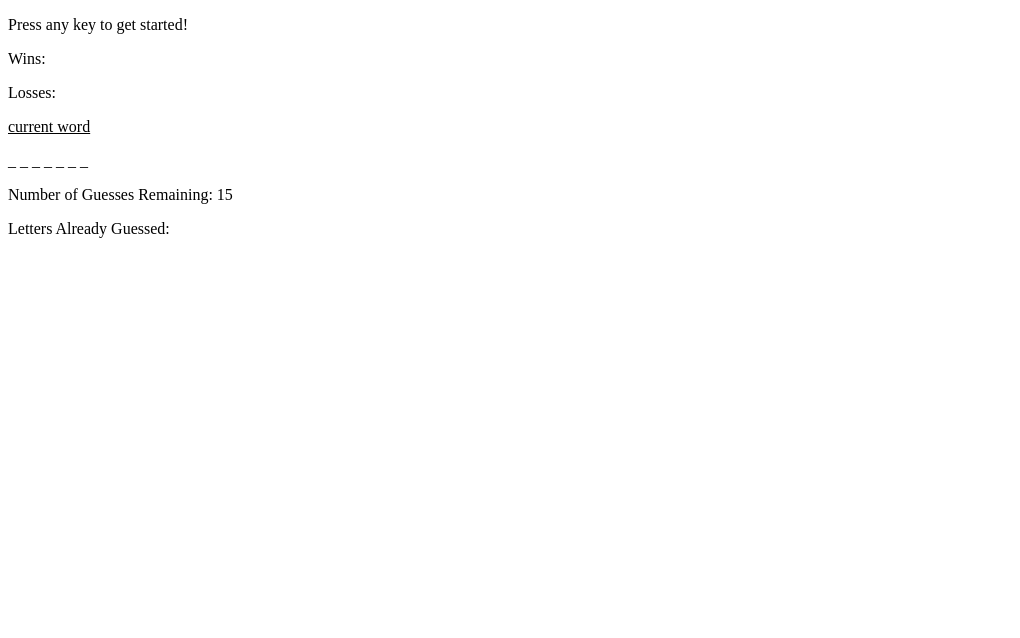
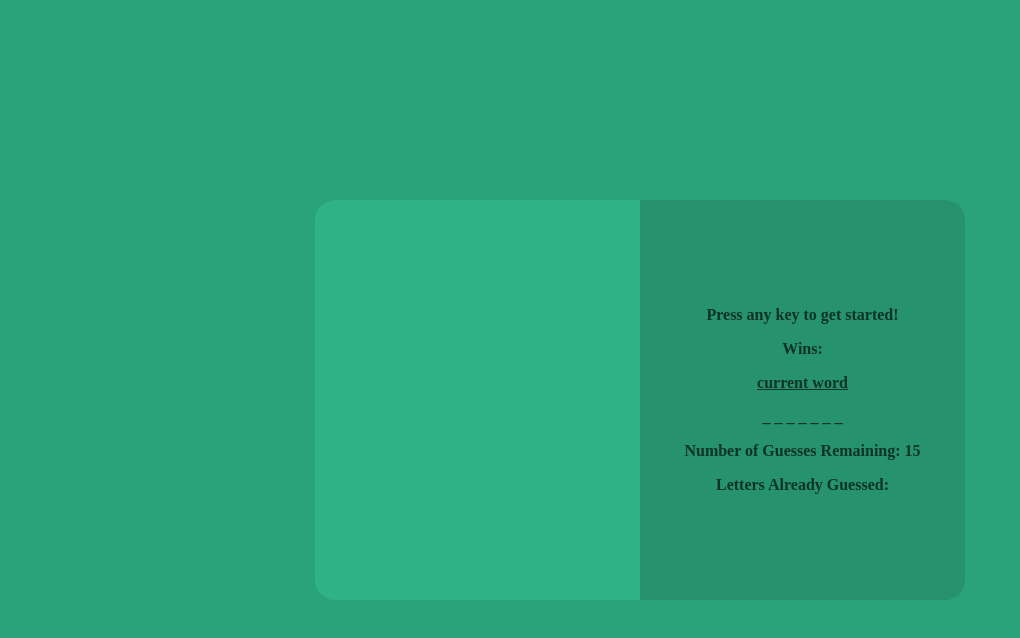
Before and after one commit to urvishp13/Word-Guess-Game, a plain HTML site: page index.html in a window 1280 px wide. Shown: the whole page, without its empty margins (0-1020 px from the left). Drawn offline with Linux system fonts and the light colour scheme.

Commit message:
finished css

```diff
--- /dev/null
+++ b/assets/css/reset.css
@@ -0,0 +1,48 @@
+/* http://meyerweb.com/eric/tools/css/reset/
+   v2.0 | 20110126
+   License: none (public domain)
+*/
+
+html, body, div, span, applet, object, iframe,
+h1, h2, h3, h4, h5, h6, p, blockquote, pre,
+a, abbr, acronym, address, big, cite, code,
+del, dfn, em, img, ins, kbd, q, s, samp,
+small, strike, strong, sub, sup, tt, var,
+b, u, i, center,
+dl, dt, dd, ol, ul, li,
+fieldset, form, label, legend,
+table, caption, tbody, tfoot, thead, tr, th, td,
+article, aside, canvas, details, embed,
+figure, figcaption, footer, header, hgroup,
+menu, nav, output, ruby, section, summary,
+time, mark, audio, video {
+	margin: 0;
+	padding: 0;
+	border: 0;
+	font-size: 100%;
+	font: inherit;
+	vertical-align: baseline;
+}
+/* HTML5 display-role reset for older browsers */
+article, aside, details, figcaption, figure,
+footer, header, hgroup, menu, nav, section {
+	display: block;
+}
+body {
+	line-height: 1;
+}
+ol, ul {
+	list-style: none;
+}
+blockquote, q {
+	quotes: none;
+}
+blockquote:before, blockquote:after,
+q:before, q:after {
+	content: '';
+	content: none;
+}
+table {
+	border-collapse: collapse;
+	border-spacing: 0;
+}
--- a/assets/css/style.css
+++ b/assets/css/style.css
@@ -0,0 +1,47 @@
+* {
+    box-sizing: border-box;
+}
+
+body {
+    background-color: #2AA27A;
+    margin: 0;
+}
+
+#container {
+    height: 100vh;
+    display: flex;
+    justify-content: center;
+    align-items: center;
+}
+
+#display {
+    width: 650px;
+    height: 400px;
+}
+
+#left-section, #right-section {
+    float: left;
+    width: 325px;
+    height: 400px;
+    display: flex;
+    align-items: center;
+    justify-content: center;
+}
+
+#right-section #content {
+    color: #0E3428;
+    text-align: center;
+    font-weight: bold;
+}
+
+#left-section {
+    background-color: #2EB286;
+    border-top-left-radius: 20px;
+    border-bottom-left-radius: 20px;
+}
+
+#right-section {
+    background-color: #26926E;
+    border-top-right-radius: 20px;
+    border-bottom-right-radius: 20px;
+}
--- a/assets/javascript/game.js
+++ b/assets/javascript/game.js
@@ -162,8 +162,6 @@ document.addEventListener('keydown', (event) => {
                 let numberOfGuesses = guessesLeftArea.innerHTML;
                 // If ran out of guesses
                 if (numberOfGuesses == 0) { // double == rather than triple === because numberOfGuesses is a string
-                    // Increment losses by 1
-                    document.getElementById('losses').innerHTML++;
                     // Start a new game
                     startNewGame(newSetOfGuesses);
                 }
--- a/index.html
+++ b/index.html
@@ -4,17 +4,23 @@
     <link rel="stylesheet" href="assets/css/style.css">
 </head>
 <body>
-    <div id="game-play-area">
-        <p id="instructions">Press any key to get started!</p>
-        <p>Wins: <span id="wins"></span></p>
-        <p>Losses: <span id="losses"></span></p>
-        <div id="content">
-            <p style="text-decoration: underline;">current word</p>
-            <div id="word" style="white-space: pre;"></div>
-            <div id="video"></div>
+    <div id="container">
+        <div id="display">
+            <div id="left-section">
+                <div id="video"></div>
+            </div>
+            <div id="right-section">
+                <div id="content">
+                    <p id="instructions">Press any key to get started!</p>
+                    <p>Wins: <span id="wins"></span></p>
+                    <p style="text-decoration: underline;">current word</p>
+                    <div id="word" style="white-space: pre;"></div>
+                    <p>Number of Guesses Remaining: <span id="guesses-left">15</span></p>
+                    <p>Letters Already Guessed:</p>
+                    <div id="letters-guessed"></div>
+                </div>
+            </div>
         </div>
-        <p>Number of Guesses Remaining: <span id="guesses-left">15</span></p>
-        <p>Letters Already Guessed: <span id="letters-guessed"></span></p>
     </div>
 
     <script src="assets/javascript/game.js"></script>
```
